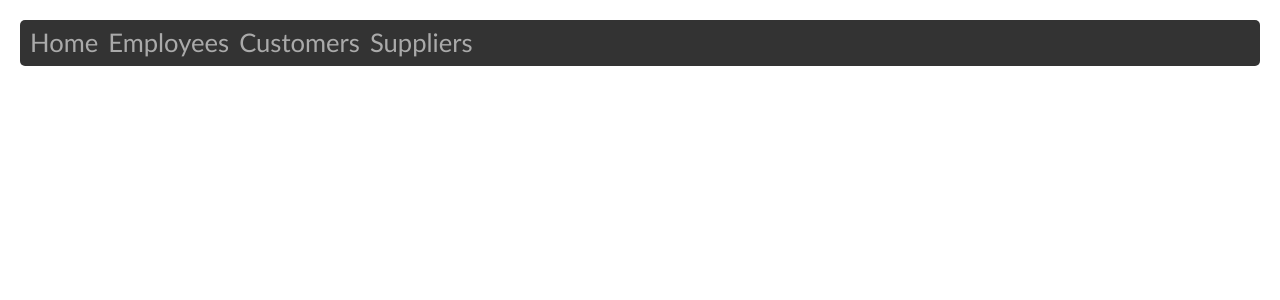
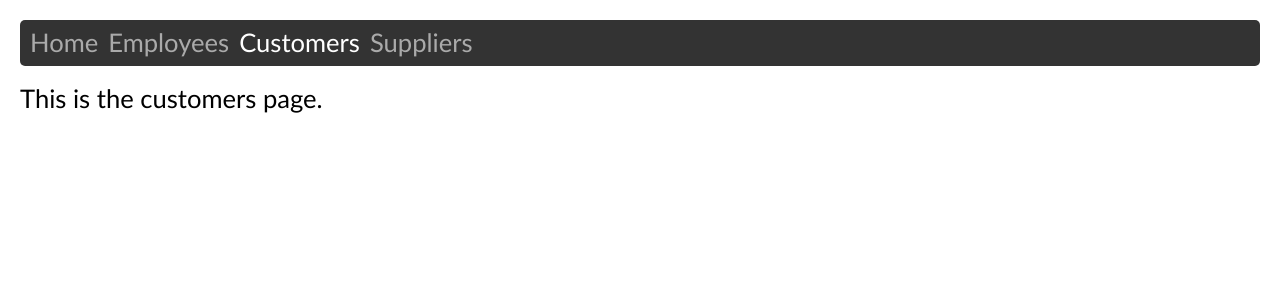
Before and after one commit to edwardtanguay/react-items-page-search-and-display, a React (Create React App) app: page /customers in a window 1280 px wide. Shown: the top 300 px of the page. Built offline with nearby package versions, Linux system fonts and the light colour scheme.

Commit message:
menu clickable

```diff
--- a/src/App.js
+++ b/src/App.js
@@ -2,6 +2,8 @@ import './App.scss';
 import { Routes, Route } from 'react-router-dom';
 import PageWelcome from './pages/PageHome';
 import PagePersons from './pages/PagePersons';
+import PageCustomers from './pages/PageCustomers';
+import PageSuppliers from './pages/PageSuppliers';
 import Menu from './components/Nav';
 
 function App() {
@@ -11,6 +13,8 @@ function App() {
 			<Routes>
 				<Route path="/" element={<PageWelcome />} />
 				<Route path="persons" element={<PagePersons />} />
+				<Route path="customers" element={<PageCustomers />} />
+				<Route path="suppliers" element={<PageSuppliers />} />
 			</Routes>
 		</div>
 	);
--- a/src/App.scss
+++ b/src/App.scss
@@ -42,6 +42,7 @@ body {
 					}
 					.active {
 						color: #fff;
+						pointer-events: none;
 					}
 				}
 			}
--- a/src/components/Nav.js
+++ b/src/components/Nav.js
@@ -6,8 +6,8 @@ const Nav = () => {
 			<ul>
 				<li><NavLink to="/">Home</NavLink></li>
 				<li><NavLink to="persons">Employees</NavLink></li>
-				<li><NavLink to="persons">Customers</NavLink></li>
-				<li><NavLink to="persons">Suppliers</NavLink></li>
+				<li><NavLink to="customers">Customers</NavLink></li>
+				<li><NavLink to="suppliers">Suppliers</NavLink></li>
 			</ul>
 		</nav>
 	)
--- /dev/null
+++ b/src/pages/PageCustomers.js
@@ -0,0 +1,9 @@
+const PageCustomers = () => {
+	return (
+		<div className="pageCustomers">
+			This is the customers page.
+		</div>
+	)
+}
+
+export default PageCustomers;
--- /dev/null
+++ b/src/pages/PageSuppliers.js
@@ -0,0 +1,9 @@
+const PageSuppliers = () => {
+	return (
+		<div className="pageSuppliers">
+			This is the suppliers page.
+		</div>
+	)
+}
+
+export default PageSuppliers;
```
